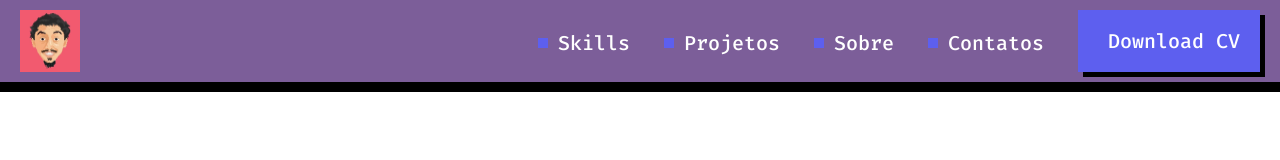
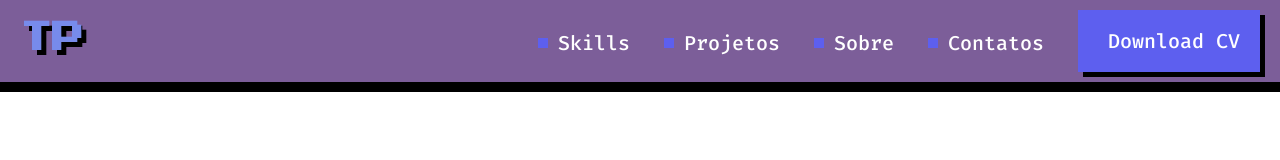
Before and after one commit to Leminll/Curso-HTML-CSS, a plain HTML site: page index.html in a window 1280 px wide. Drawn offline with Linux system fonts and the light colour scheme.

Commit message:
Muda a Logo

```diff
--- a/css/index.css
+++ b/css/index.css
@@ -4,6 +4,18 @@ header{
    background-color:#7C5E99;
    border-bottom: 10px solid #000;
    padding: 10px 20px;
+}
+
+h1{
+   font-family: 'Press Start 2P', sans-serif;
+   color: #778beb ;
+   text-shadow: 5px 5px 0px #000;
+   margin-top: 12px;
+   transition: transform 100ms linear;
+}
+
+h1:hover{
+   transform: scale(1.08);
 }
 
 nav {
@@ -39,5 +51,5 @@ a::before{
 #button:hover{
    transform: scale(1.08);
    background-color: #FFF;
-   color:#5D5FEF
+   color:#5D5FEF;
 }
--- a/css/reset.css
+++ b/css/reset.css
@@ -1,3 +1,3 @@
-body {
+body, h1, h2, h3{
     margin: 0;
 }
--- a/index.html
+++ b/index.html
@@ -6,7 +6,7 @@
 
         <link rel="preconnect" href="https://fonts.googleapis.com">
         <link rel="preconnect" href="https://fonts.gstatic.com" crossorigin>
-        <link href="https://fonts.googleapis.com/css2?family=Fira+Code:wght@300;500&display=swap" rel="stylesheet">
+        <link href="https://fonts.googleapis.com/css2?family=Fira+Code:wght@300;500&family=Press+Start+2P&display=swap" rel="stylesheet">
 
         <link rel="stylesheet" href="css/reset.css">
         <link rel="stylesheet" href="css/index.css">
@@ -14,7 +14,9 @@
 
     <body>
         <header>
-            <img src="assets/img/logo.png" alt="Avatar do Marco Bruno">
+            <h1>
+                TP
+            </h1>
 
             <nav>
                 <a href="" lang="en">Skills</a>
```
Also changed, not shown: assets/img/logo.png (deleted).
